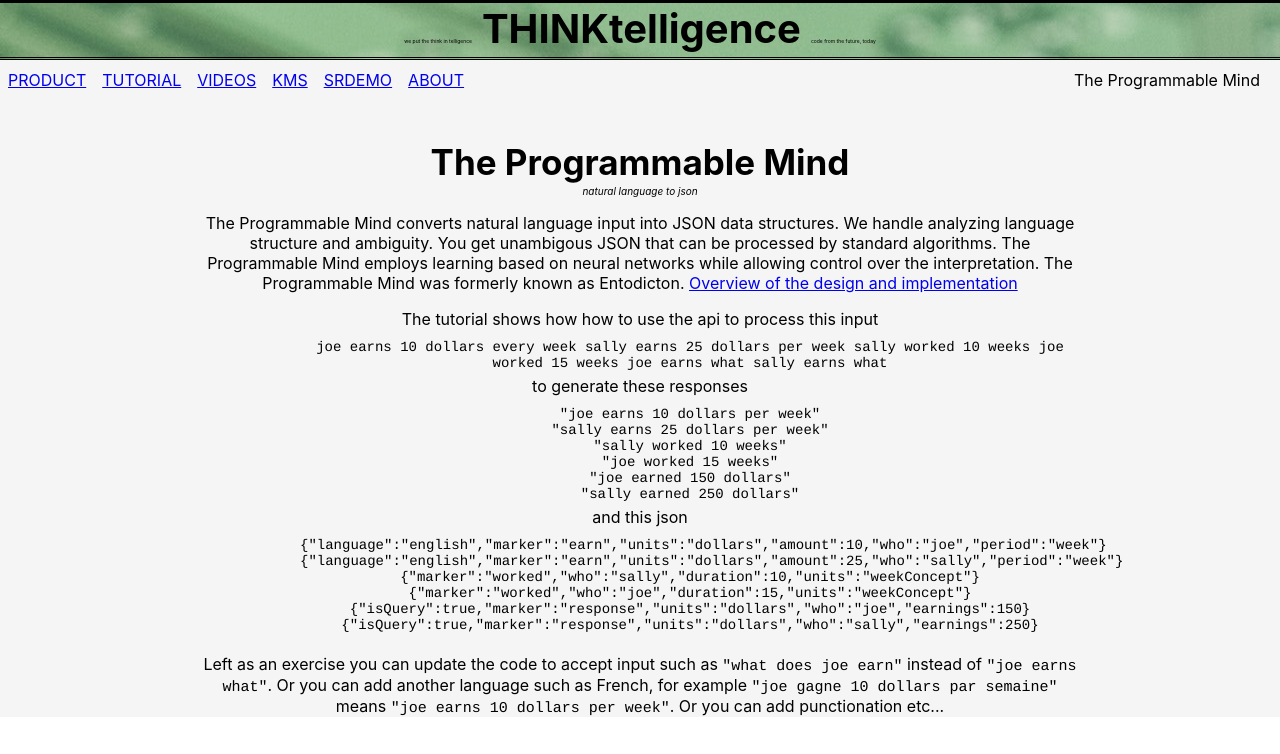
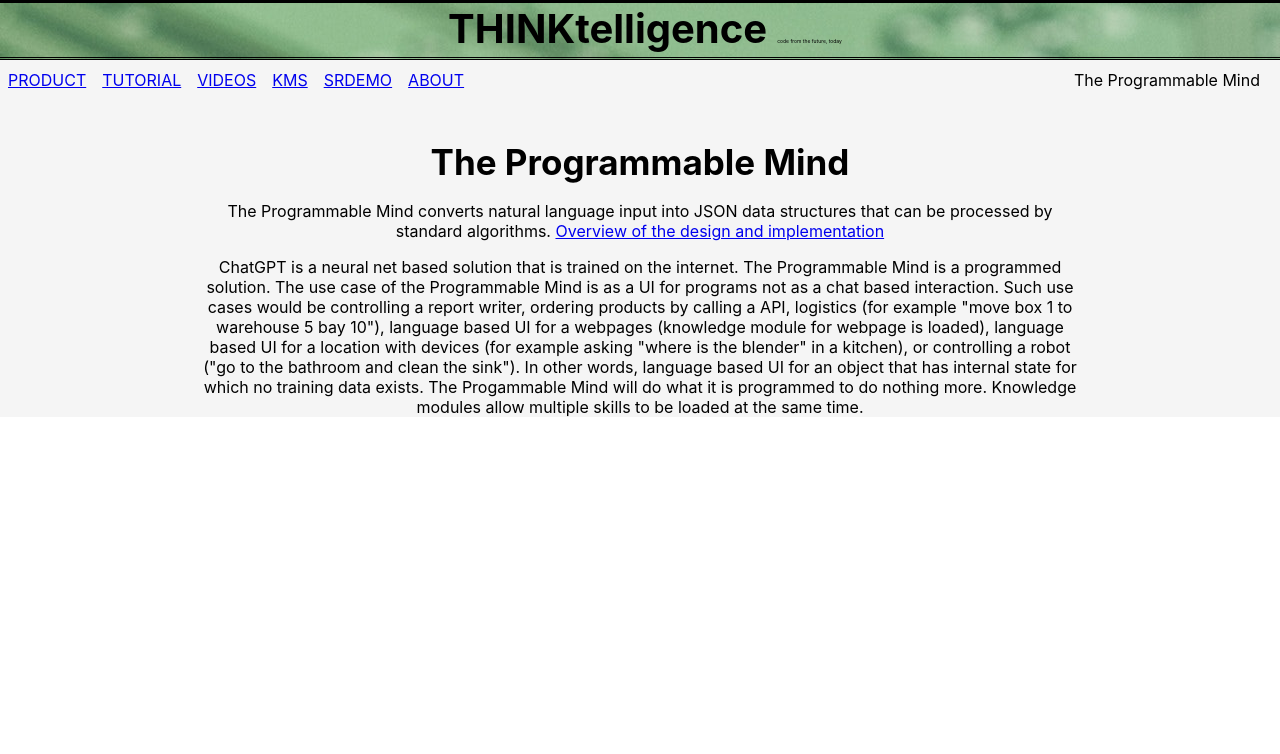
Before and after one commit to cooledge/entodicton, a React (Create React App) app in the folder demo/: page / in a window 1280 px wide. Shown: the top 754 px of the page. Built offline with nearby package versions, Linux system fonts and the light colour scheme.

Commit message:
update for nowness

```diff
--- a/demo/src/components/layouts/Layout.js
+++ b/demo/src/components/layouts/Layout.js
@@ -15,9 +15,6 @@ class Layout extends Component {
        return (
                <div className='layout'>
                   <div className="logo">
-                    <div className='motto'>
-                    we put the think in telligence
-                    </div>
                     <div className='name'>
                       THINKtelligence
                     </div>
--- a/demo/src/components/layouts/Product.js
+++ b/demo/src/components/layouts/Product.js
@@ -51,37 +51,12 @@ class Product extends Component {
     return (
       <div className='product'>
         <div className='name'>The Programmable Mind</div>
-        <div className='brief'>natural language to json</div>
         <div className='details'>
           <p>
-          The Programmable Mind converts natural language input into JSON data structures. We handle analyzing language structure and ambiguity. You get unambigous JSON that can be processed by standard algorithms. The Programmable Mind employs learning based on neural networks while allowing control over the interpretation. The Programmable Mind was formerly known as Entodicton. <a href={'https://youtu.be/b-fjpM238oQ'} target="_blank">Overview of the design and implementation</a>
+          The Programmable Mind converts natural language input into JSON data structures that can be processed by standard algorithms. <a href={'https://youtu.be/b-fjpM238oQ'} target="_blank">Overview of the design and implementation</a>
           </p>
           <p>
-          The tutorial shows how how to use the api to process this input
-          <code>
-            joe earns 10 dollars every week sally earns 25 dollars per week sally worked 10 weeks joe worked 15 weeks joe earns what sally earns what
-          </code>
-          to generate these responses
-          <code>
-            "joe earns 10 dollars per week"<br/>
-            "sally earns 25 dollars per week"<br/>
-            "sally worked 10 weeks"<br/>
-            "joe worked 15 weeks"<br/>
-            "joe earned 150 dollars"<br/>
-            "sally earned 250 dollars"
-          </code>
-          and this json
-          <code>
-            {lines[0]}<br/>
-            {lines[1]}<br/>
-            {lines[2]}<br/>
-            {lines[3]}<br/>
-            {lines[4]}<br/>
-            {lines[5]}<br/>
-          </code>
-          </p>
-          <p>
-          Left as an exercise you can update the code to accept input such as <span className="quote">"what does joe earn"</span> instead of <span className="quote">"joe earns what"</span>. Or you can add another language such as French, for example <span className="quote">"joe gagne 10 dollars par semaine"</span> means <span className="quote">"joe earns 10 dollars per week"</span>. Or you can add punctionation etc...
+          ChatGPT is a neural net based solution that is trained on the internet. The Programmable Mind is a programmed solution. The use case of the Programmable Mind is as a UI for programs not as a chat based interaction. Such use cases would be controlling a report writer, ordering products by calling a API, logistics (for example "move box 1 to warehouse 5 bay 10"), language based UI for a webpages (knowledge module for webpage is loaded), language based UI for a location with devices (for example asking "where is the blender" in a kitchen), or controlling a robot ("go to the bathroom and clean the sink"). In other words, language based UI for an object that has internal state for which no training data exists. The Progammable Mind will do what it is programmed to do nothing more. Knowledge modules allow multiple skills to be loaded at the same time.
           </p>
         </div>
       </div>
```
